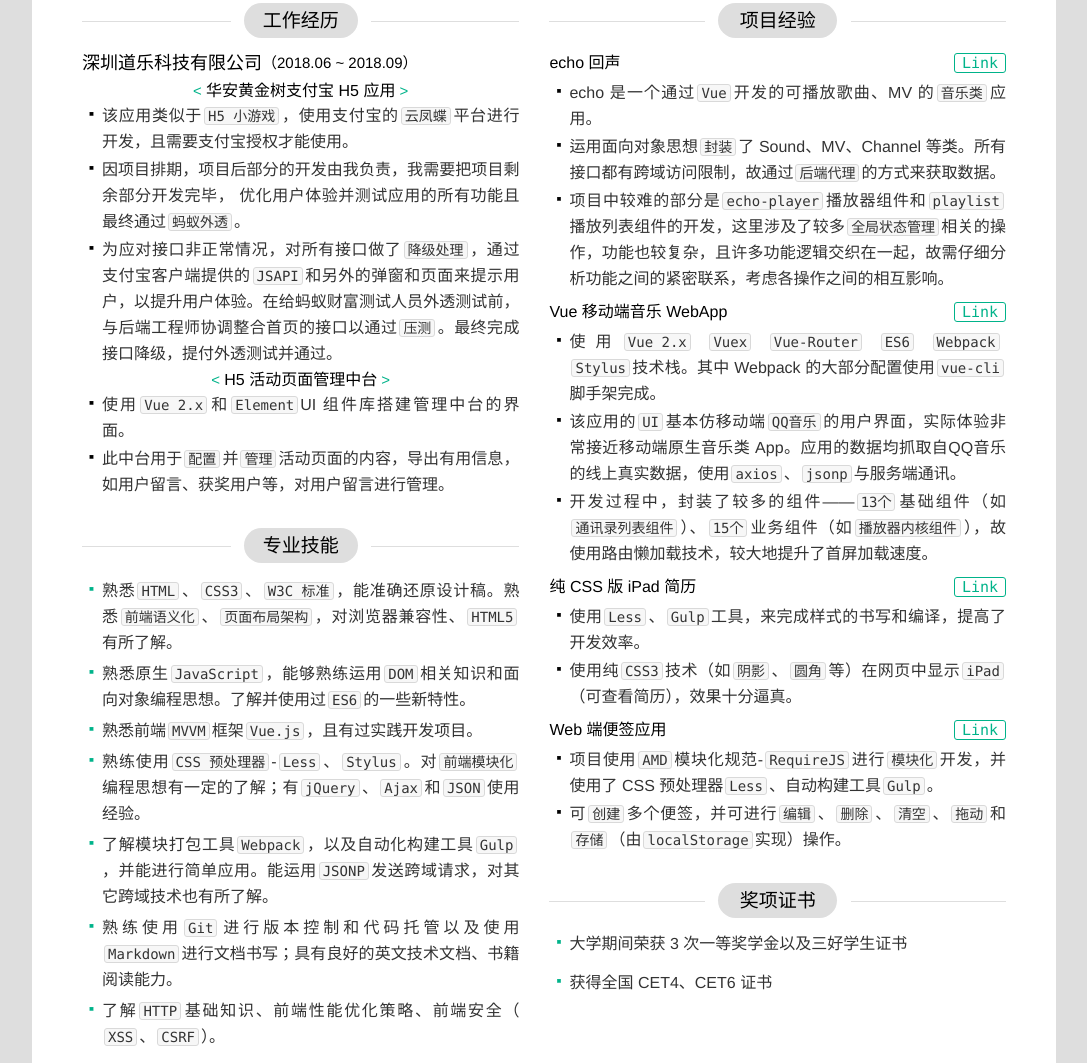
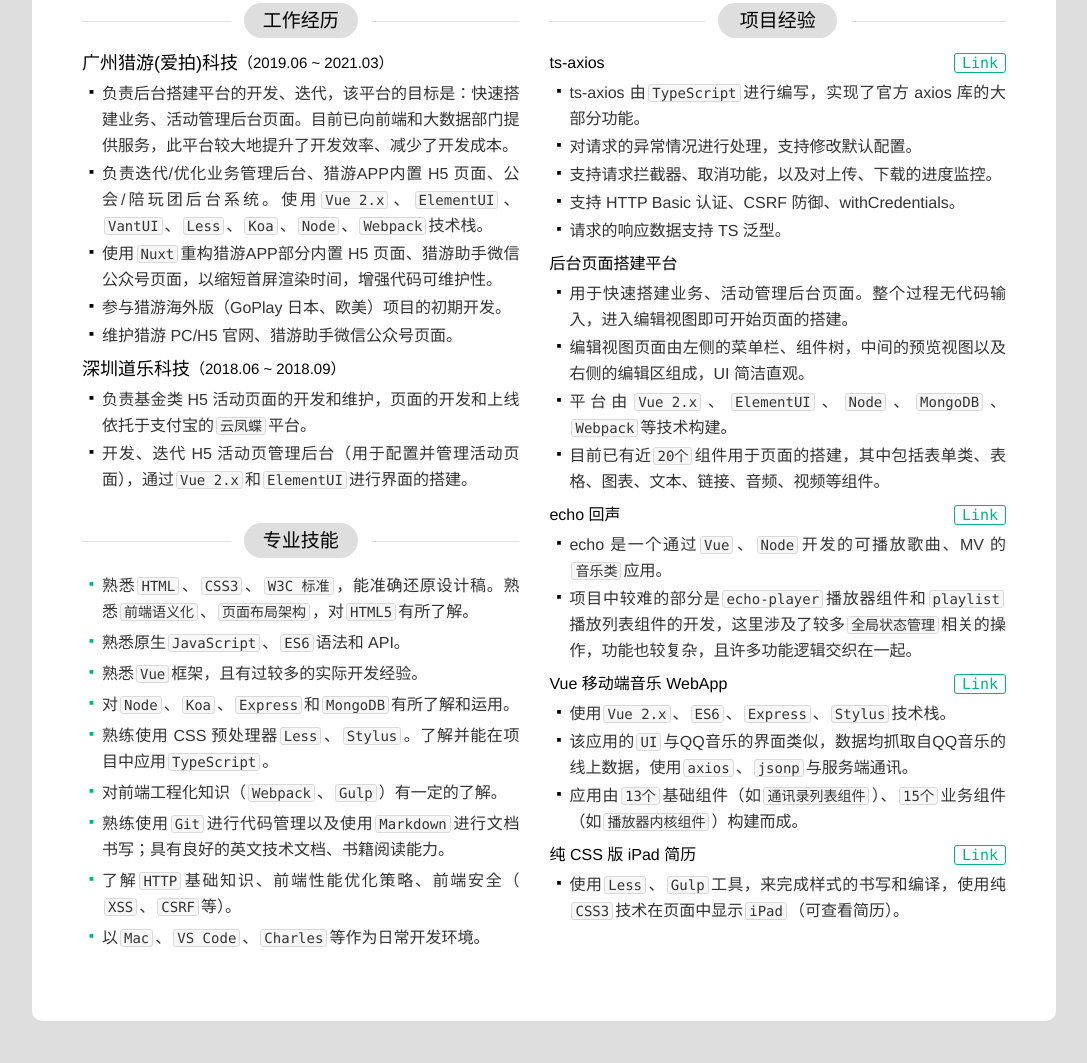
Before and after one commit to GetWang/Resume-of-GetWang, a website: page index.html in a window 1280 px wide. Shown: the part 314-1377 px from the top of the page, without its empty margins (96-1183 px from the left). Drawn offline with Linux system fonts and the light colour scheme.

Commit message:
update(index.html and src/less): modify desc of project

```diff
--- a/gulpfile.js
+++ b/gulpfile.js
@@ -1,16 +1,16 @@
-var gulp = require('gulp'),
-		less = require('gulp-less');
+const { src, dest, watch, series } = require("gulp");
+const less = require("gulp-less");
 
 /* 编译less文件 */
-gulp.task('compileLess', function () {
-	gulp.src('src/less/*.less')
-		  .pipe(less())
-		  .pipe(gulp.dest('src/css'));
-});
+function compileLess(cb) {
+  src("src/less/*.less").pipe(less()).pipe(dest("src/css"));
+  cb();
+}
 
 /* 监听less文件的变动 */
-gulp.task('lessWatch', function () {
-	gulp.watch('src/less/*.less', ['compileLess']);
-});
+function lessWatch(cb) {
+  watch(["src/less/*.less"], compileLess);
+  cb();
+}
 
-gulp.task('default', ['compileLess', 'lessWatch']);
+exports.default = series(compileLess, lessWatch);
--- a/index.html
+++ b/index.html
@@ -26,8 +26,8 @@
       <section class="info">
         <ul>
           <li>男 / 1995.09</li>
-          <li>南昌航空大学 · 信息工程电气</li>
-          <li>本科 / 2018年毕业</li>
+          <li>南昌航空大学 · 自动化</li>
+          <li>本科 / 2018年毕业 / CET4、CET6</li>
         </ul>
       </section>
       <section class="contact">
@@ -70,41 +70,51 @@
           <div class="section-main">
             <div class="work work-szl">
               <header class="work-head">
-                <h3 class="work-title">深圳道乐科技有限公司</h3>
+                <h3 class="work-title">广州猎游(爱拍)科技</h3>
+                <span class="work-date">（2019.06 ~ 2021.03）</span>
+              </header>
+              <div class="work-content">
+                <div class="projt">
+                  <ul class="detail-list">
+                    <li class="detail-item">
+                      <i class="icon-dot"></i>
+                      <p class="desc">负责后台搭建平台的开发、迭代，该平台的目标是：快速搭建业务、活动管理后台页面。目前已向前端和大数据部门提供服务，此平台较大地提升了开发效率、减少了开发成本。</p>
+                    </li>
+                    <li class="detail-item">
+                      <i class="icon-dot"></i>
+                      <p class="desc">负责迭代/优化业务管理后台、猎游APP内置 H5 页面、公会/陪玩团后台系统。使用<em>Vue 2.x</em>、<em>ElementUI</em>、<em>VantUI</em>、<em>Less</em>、<em>Koa</em>、<em>Node</em>、<em>Webpack</em>技术栈。</p>
+                    </li>
+                    <li class="detail-item">
+                      <i class="icon-dot"></i>
+                      <p class="desc">使用<em>Nuxt</em>重构猎游APP部分内置 H5 页面、猎游助手微信公众号页面，以缩短首屏渲染时间，增强代码可维护性。</p>
+                    </li>
+                    <li class="detail-item">
+                      <i class="icon-dot"></i>
+                      <p class="desc">参与猎游海外版（GoPlay 日本、欧美）项目的初期开发。</p>
+                    </li>
+                    <li class="detail-item">
+                      <i class="icon-dot"></i>
+                      <p class="desc">维护猎游 PC/H5 官网、猎游助手微信公众号页面。</p>
+                    </li>
+                  </ul>
+                </div>
+              </div>
+            </div>
+            <div class="work work-szl">
+              <header class="work-head">
+                <h3 class="work-title">深圳道乐科技</h3>
                 <span class="work-date">（2018.06 ~ 2018.09）</span>
               </header>
               <div class="work-content">
-                <div class="projt projt-huaan-goldtree">
-                  <h4 class="projt-name"><i>&lt;&nbsp;</i>华安黄金树支付宝 H5 应用<i>&nbsp;&gt;</i></h4>
+                <div class="projt">
                   <ul class="detail-list">
                     <li class="detail-item">
                       <i class="icon-dot"></i>
-                      <p class="desc">该应用类似于<em>H5 小游戏</em>，使用支付宝的<em>云凤蝶
-                      </em>平台进行开发，且需要支付宝授权才能使用。</p>
+                      <p class="desc">负责基金类 H5 活动页面的开发和维护，页面的开发和上线依托于支付宝的<em>云凤蝶</em>平台。</p>
                     </li>
                     <li class="detail-item">
                       <i class="icon-dot"></i>
-                      <p class="desc">因项目排期，项目后部分的开发由我负责，我需要把项目剩余部分开发完毕，
-                        优化用户体验并测试应用的所有功能且最终通过<em>蚂蚁外透</em>。</p>
-                    </li>
-                    <li class="detail-item">
-                      <i class="icon-dot"></i>
-                      <p class="desc">为应对接口非正常情况，对所有接口做了<em>降级处理</em>，通过支付宝客户端提供的<em>JSAPI
-                      </em>和另外的弹窗和页面来提示用户，以提升用户体验。在给蚂蚁财富测试人员外透测试前，与后端工程师协调整合首页的接口以通过<em>压测
-                      </em>。最终完成接口降级，提付外透测试并通过。</p>
-                    </li>
-                  </ul>
-                </div>
-                <div class="projt projt-management-center">
-                  <h4 class="projt-name"><i>&lt;&nbsp;</i>H5 活动页面管理中台<i>&nbsp;&gt;</i></h4>
-                  <ul class="detail-list">
-                    <li class="detail-item">
-                      <i class="icon-dot"></i>
-                      <p class="desc">使用<em>Vue 2.x</em>和<em>Element</em>UI 组件库搭建管理中台的界面。</p>
-                    </li>
-                    <li class="detail-item">
-                      <i class="icon-dot"></i>
-                      <p class="desc">此中台用于<em>配置</em>并<em>管理</em>活动页面的内容，导出有用信息，如用户留言、获奖用户等，对用户留言进行管理。</p>
+                      <p class="desc">开发、迭代 H5 活动页管理后台（用于配置并管理活动页面），通过<em>Vue 2.x</em>和<em>ElementUI</em>进行界面的搭建。</p>
                     </li>
                   </ul>
                 </div>
@@ -122,38 +132,39 @@
             <ul class="list">
               <li class="item">
                 <i class="icon-dot"></i>
-                <p class="desc">熟悉<em>HTML</em>、<em>CSS3</em>、<em>W3C 标准
-                </em>，能准确还原设计稿。熟悉<em>前端语义化</em>、<em>页面布局架构</em>，对浏览器兼容性、<em>HTML5
-                </em>有所了解。</p>
+                <p class="desc">熟悉<em>HTML</em>、<em>CSS3</em>、<em>W3C 标准</em>，能准确还原设计稿。熟悉<em>前端语义化</em>、<em>页面布局架构</em>，对<em>HTML5</em>有所了解。</p>
               </li>
               <li class="item">
                 <i class="icon-dot"></i>
-                <p class="desc">熟悉原生<em>JavaScript</em>，能够熟练运用<em>DOM
-                </em>相关知识和面向对象编程思想。了解并使用过<em>ES6</em>的一些新特性。</p>
+                <p class="desc">熟悉原生<em>JavaScript</em>、<em>ES6</em>语法和 API。</p>
               </li>
               <li class="item">
                 <i class="icon-dot"></i>
-                <p class="desc">熟悉前端<em>MVVM</em>框架<em>Vue.js</em>，且有过实践开发项目。</p>
+                <p class="desc">熟悉<em>Vue</em>框架，且有过较多的实际开发经验。</p>
               </li>
               <li class="item">
                 <i class="icon-dot"></i>
-                <p class="desc">熟练使用<em>CSS 预处理器</em>-<em>Less</em>、<em>Stylus
-                </em>。对<em>前端模块化</em>编程思想有一定的了解；有<em>jQuery
-                </em>、<em>Ajax</em>和<em>JSON</em>使用经验。</p>
+                <p class="desc">对<em>Node</em>、<em>Koa</em>、<em>Express</em>和<em>MongoDB</em>有所了解和运用。</p>
               </li>
               <li class="item">
                 <i class="icon-dot"></i>
-                <p class="desc">了解模块打包工具<em>Webpack</em>，以及自动化构建工具<em>Gulp
-                </em>，并能进行简单应用。能运用<em>JSONP</em>发送跨域请求，对其它跨域技术也有所了解。</p>
+                <p class="desc">熟练使用 CSS 预处理器<em>Less</em>、<em>Stylus</em>。了解并能在项目中应用<em>TypeScript</em>。</p>
               </li>
               <li class="item">
                 <i class="icon-dot"></i>
-                <p class="desc">熟练使用<em>Git</em>进行版本控制和代码托管以及使用<em>Markdown
-                </em>进行文档书写；具有良好的英文技术文档、书籍阅读能力。</p>
+                <p class="desc">对前端工程化知识（<em>Webpack</em>、<em>Gulp</em>）有一定的了解。</p>
               </li>
               <li class="item">
                 <i class="icon-dot"></i>
-                <p class="desc">了解<em>HTTP</em>基础知识、前端性能优化策略、前端安全（<em>XSS</em>、<em>CSRF</em>）。</p>
+                <p class="desc">熟练使用<em>Git</em>进行代码管理以及使用<em>Markdown</em>进行文档书写；具有良好的英文技术文档、书籍阅读能力。</p>
+              </li>
+              <li class="item">
+                <i class="icon-dot"></i>
+                <p class="desc">了解<em>HTTP</em>基础知识、前端性能优化策略、前端安全（<em>XSS</em>、<em>CSRF</em>等）。</p>
+              </li>
+              <li class="item">
+                <i class="icon-dot"></i>
+                <p class="desc">以<em>Mac</em>、<em>VS Code</em>、<em>Charles</em>等作为日常开发环境。</p>
               </li>
             </ul>
           </div>
@@ -167,26 +178,75 @@
             <span class="right-line"></span>
           </header>
           <div class="section-main">
-            <div class="projt projt-echo">
+            <div class="projt projt-axios">
               <header class="projt-head">
-                <h3 class="projt-title">echo 回声</h3>
-                <a href="http://120.76.61.79:9001/" class="projt-link">Link</a>
+                <h3 class="projt-title">ts-axios</h3>
+                <a href="https://github.com/GetWang/ts-axios" class="projt-link">Link</a>
               </header>
               <div class="projt-content">
                 <ul class="list">
                   <li class="item">
                     <i class="icon-dot"></i>
-                    <p class="desc">echo 是一个通过<em>Vue</em>开发的可播放歌曲、MV 的<em>音乐类</em>应用。</p>
+                    <p class="desc">ts-axios 由<em>TypeScript</em>进行编写，实现了官方 axios 库的大部分功能。</p>
                   </li>
                   <li class="item">
                     <i class="icon-dot"></i>
-                    <p class="desc">运用面向对象思想<em>封装</em>了 Sound、MV、Channel 等类。所有接口都有跨域访问限制，故通过<em>后端代理
-                    </em>的方式来获取数据。</p>
+                    <p class="desc">对请求的异常情况进行处理，支持修改默认配置。</p>
                   </li>
                   <li class="item">
                     <i class="icon-dot"></i>
-                    <p class="desc">项目中较难的部分是<em>echo-player</em>播放器组件和<em>playlist</em>播放列表组件的开发，这里涉及了较多<em>全局状态管理
-                    </em>相关的操作，功能也较复杂，且许多功能逻辑交织在一起，故需仔细分析功能之间的紧密联系，考虑各操作之间的相互影响。</p>
+                    <p class="desc">支持请求拦截器、取消功能，以及对上传、下载的进度监控。</p>
+                  </li>
+                  <li class="item">
+                    <i class="icon-dot"></i>
+                    <p class="desc">支持 HTTP Basic 认证、CSRF 防御、withCredentials。</p>
+                  </li>
+                  <li class="item">
+                    <i class="icon-dot"></i>
+                    <p class="desc">请求的响应数据支持 TS 泛型。</p>
+                  </li>
+                </ul>
+              </div>
+            </div>
+            <div class="projt projt-buildPlatform">
+              <header class="projt-head">
+                <h3 class="projt-title">后台页面搭建平台</h3>
+              </header>
+              <div class="projt-content">
+                <ul class="list">
+                  <li class="item">
+                    <i class="icon-dot"></i>
+                    <p class="desc">用于快速搭建业务、活动管理后台页面。整个过程无代码输入，进入编辑视图即可开始页面的搭建。</p>
+                  </li>
+                  <li class="item">
+                    <i class="icon-dot"></i>
+                    <p class="desc">编辑视图页面由左侧的菜单栏、组件树，中间的预览视图以及右侧的编辑区组成，UI 简洁直观。</p>
+                  </li>
+                  <li class="item">
+                    <i class="icon-dot"></i>
+                    <p class="desc">平台由<em>Vue 2.x</em>、<em>ElementUI</em>、<em>Node</em>、<em>MongoDB</em>、<em>Webpack</em>等技术构建。</p>
+                  </li>
+                  <li class="item">
+                    <i class="icon-dot"></i>
+                    <p class="desc">目前已有近<em>20个</em>组件用于页面的搭建，其中包括表单类、表格、图表、文本、链接、音频、视频等组件。</p>
+                  </li>
+                </ul>
+              </div>
+            </div>
+            <div class="projt projt-echo">
+              <header class="projt-head">
+                <h3 class="projt-title">echo 回声</h3>
+                <a href="https://github.com/GetWang/vue-echo" class="projt-link">Link</a>
+              </header>
+              <div class="projt-content">
+                <ul class="list">
+                  <li class="item">
+                    <i class="icon-dot"></i>
+                    <p class="desc">echo 是一个通过<em>Vue</em>、<em>Node</em>开发的可播放歌曲、MV 的<em>音乐类</em>应用。</p>
+                  </li>
+                  <li class="item">
+                    <i class="icon-dot"></i>
+                    <p class="desc">项目中较难的部分是<em>echo-player</em>播放器组件和<em>playlist</em>播放列表组件的开发，这里涉及了较多<em>全局状态管理</em>相关的操作，功能也较复杂，且许多功能逻辑交织在一起。</p>
                   </li>
                 </ul>
               </div>
@@ -194,25 +254,21 @@
             <div class="projt projt-music">
               <header class="projt-head">
                 <h3 class="projt-title">Vue 移动端音乐 WebApp</h3>
-                <a href="http://120.76.61.79:9000/" class="projt-link">Link</a>
+                <a href="https://github.com/GetWang/vue-music-app" class="projt-link">Link</a>
               </header>
               <div class="projt-content">
                 <ul class="list">
                   <li class="item">
                     <i class="icon-dot"></i>
-                    <p class="desc">使用<em>Vue 2.x</em>&nbsp;<em>Vuex</em>&nbsp;<em>Vue-Router</em>&nbsp;<em>ES6
-                    </em>&nbsp;<em>Webpack</em>&nbsp;<em>Stylus</em>技术栈。其中 Webpack 的大部分配置使用<em>vue-cli</em>脚手架完成。</p>
+                    <p class="desc">使用<em>Vue 2.x</em>、<em>ES6</em>、<em>Express</em>、<em>Stylus</em>技术栈。</p>
                   </li>
                   <li class="item">
                     <i class="icon-dot"></i>
-                    <p class="desc">该应用的<em>UI</em>基本仿移动端<em>QQ音乐
-                    </em>的用户界面，实际体验非常接近移动端原生音乐类 App。应用的数据均抓取自QQ音乐的线上真实数据，使用<em>axios
-                    </em>、<em>jsonp</em>与服务端通讯。</p>
+                    <p class="desc">该应用的<em>UI</em>与QQ音乐的界面类似，数据均抓取自QQ音乐的线上数据，使用<em>axios</em>、<em>jsonp</em>与服务端通讯。</p>
                   </li>
                   <li class="item">
                     <i class="icon-dot"></i>
-                    <p class="desc">开发过程中，封装了较多的组件——<em>13个</em>基础组件（如<em>通讯录列表组件
-                    </em>）、<em>15个</em>业务组件（如<em>播放器内核组件</em>），故使用路由懒加载技术，较大地提升了首屏加载速度。</p>
+                    <p class="desc">应用由<em>13个</em>基础组件（如<em>通讯录列表组件</em>）、<em>15个</em>业务组件（如<em>播放器内核组件</em>）构建而成。</p>
                   </li>
                 </ul>
               </div>
@@ -226,55 +282,11 @@
                 <ul class="list">
                   <li class="item">
                     <i class="icon-dot"></i>
-                    <p class="desc">使用<em>Less</em>、<em>Gulp</em>工具，来完成样式的书写和编译，提高了开发效率。</p>
-                  </li>
-                  <li class="item">
-                    <i class="icon-dot"></i>
-                    <p class="desc">使用纯<em>CSS3</em>技术（如<em>阴影</em>、<em>圆角
-                    </em>等）在网页中显示<em>iPad</em>（可查看简历），效果十分逼真。</p>
+                    <p class="desc">使用<em>Less</em>、<em>Gulp</em>工具，来完成样式的书写和编译，使用纯<em>CSS3</em>技术在页面中显示<em>iPad</em>（可查看简历）。</p>
                   </li>
                 </ul>
               </div>
             </div>
-            <div class="projt projt-memo">
-              <header class="projt-head">
-                <h3 class="projt-title">Web 端便签应用</h3>
-                <a href="https://getwang.github.io/notepaper-system/" class="projt-link">Link</a>
-              </header>
-              <div class="projt-content">
-                <ul class="list">
-                  <li class="item">
-                    <i class="icon-dot"></i>
-                    <p class="desc">项目使用<em>AMD</em>模块化规范-<em>RequireJS</em>进行<em>模块化
-                    </em>开发，并使用了 CSS 预处理器<em>Less</em>、自动构建工具<em>Gulp</em>。</p>
-                  </li>
-                  <li class="item">
-                    <i class="icon-dot"></i>
-                    <p class="desc">可<em>创建</em>多个便签，并可进行<em>编辑</em>、<em>删除</em>、<em>清空</em>、<em>拖动
-                    </em>和<em>存储</em>（由<em>localStorage</em>实现）操作。</p>
-                  </li>
-                </ul>
-              </div>
-            </div>
-          </div>
-        </section>
-        <section class="reward">
-          <header class="section-head">
-            <span class="left-line"></span>
-            <h2 class="section-title">奖项证书</h2>
-            <span class="right-line"></span>
-          </header>
-          <div class="section-main">
-            <ul class="list">
-              <li class="item">
-                <i class="icon-dot"></i>
-                <p class="desc">大学期间荣获 3 次一等奖学金以及三好学生证书</p>
-              </li>
-              <li class="item">
-                <i class="icon-dot"></i>
-                <p class="desc">获得全国 CET4、CET6 证书</p>
-              </li>
-            </ul>
           </div>
         </section>
       </div>
--- a/package.json
+++ b/package.json
@@ -31,7 +31,7 @@
   "docs": "https://github.com/GetWang/Resume-of-GetWang",
   "download": "https://github.com/GetWang/Resume-of-GetWang",
   "devDependencies": {
-    "gulp": "^3.9.1",
-    "gulp-less": "^3.3.2"
+    "gulp": "^4.0.2",
+    "gulp-less": "^4.0.1"
   }
 }
--- a/src/less/resume.less
+++ b/src/less/resume.less
@@ -119,7 +119,7 @@
           display: inline-block;
           margin-top: 33px;
           font-size: 24px;
-          font-weight: 300;
+          font-weight: 400;
           @media screen and (max-width: 720px) {
             margin-top: 18px;
             padding: 10px;
```
Also changed, not shown: src/css/resume.css, 1 other file.
